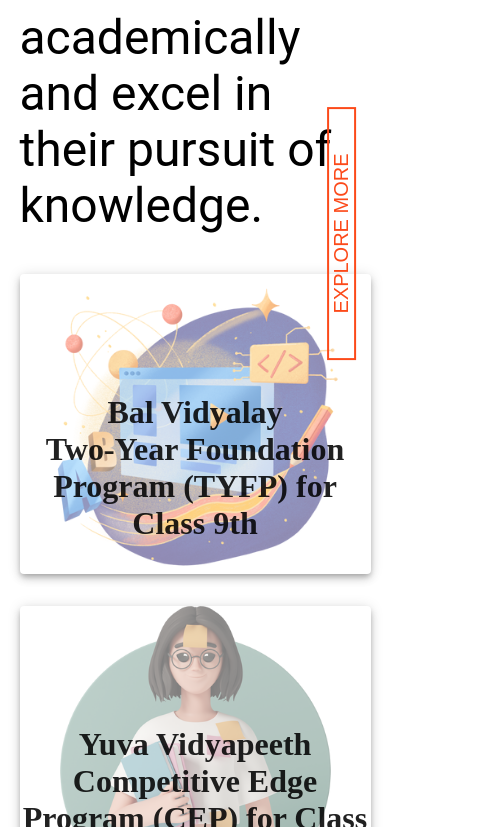
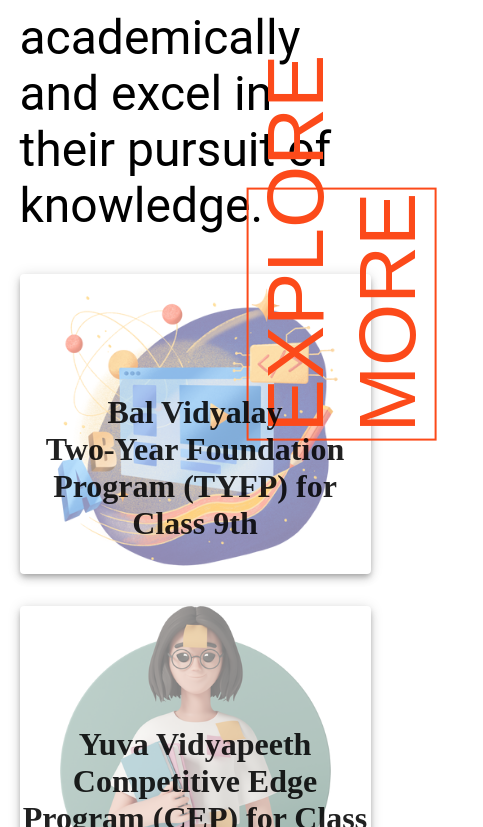
Before and after one commit to Sandeep-raj/takshilla, a React (Vite) app: page / in a window 390 px wide. Shown: the part 2297-3124 px from the top of the page, 483 px wide, since content can reach past the window. Built offline with nearby package versions, Linux system fonts and the light colour scheme.

Commit message:
carousel touch changes

```diff
--- a/src/component/Home/Home.css
+++ b/src/component/Home/Home.css
@@ -194,7 +194,7 @@
     .home_prog_btn {
         width: 30vh;
         height: fit-content;
-        font-size: 20px;
+        font-size: 80px;
         left: calc(50vw + 20px);
     }
     .child-container {
```
Also changed, not shown: 4 other files (tests, documents, lock files or other folders).
